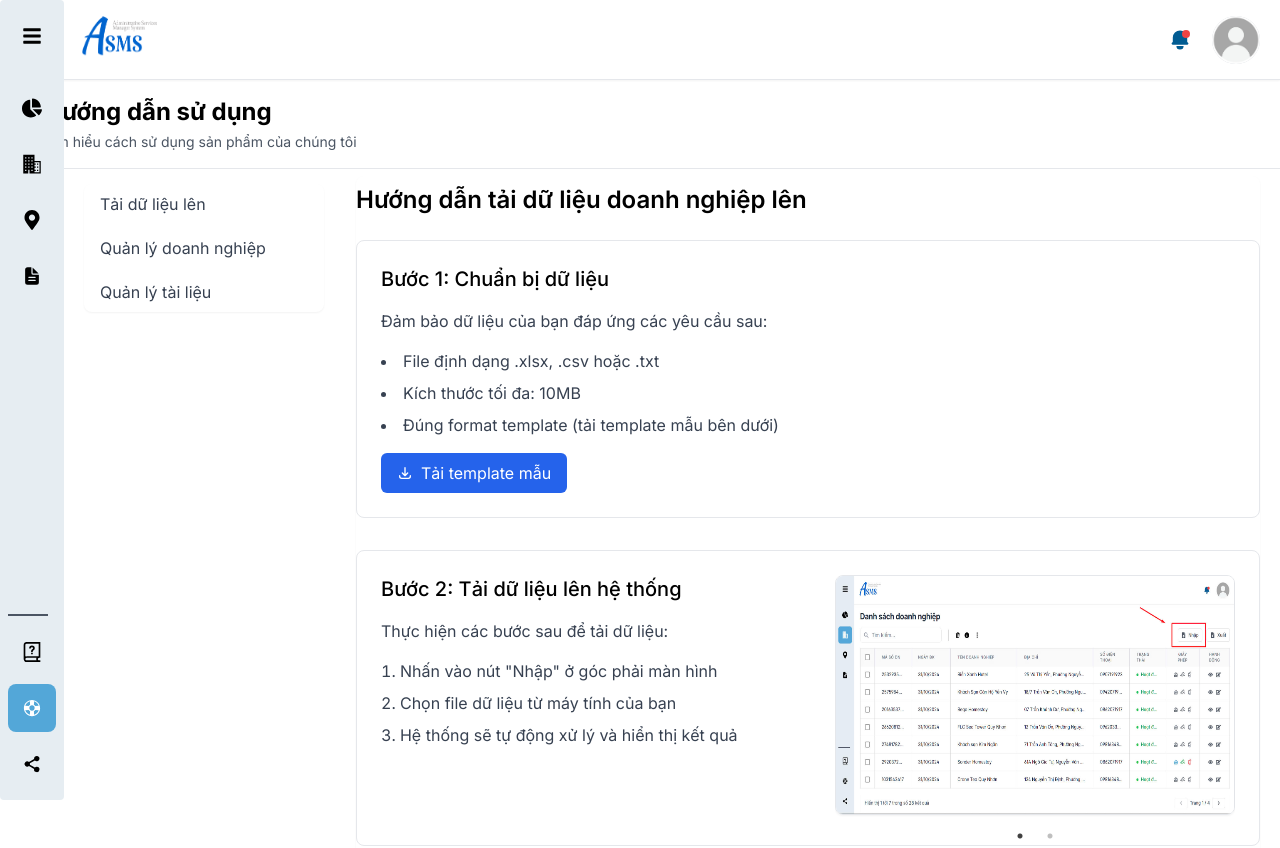
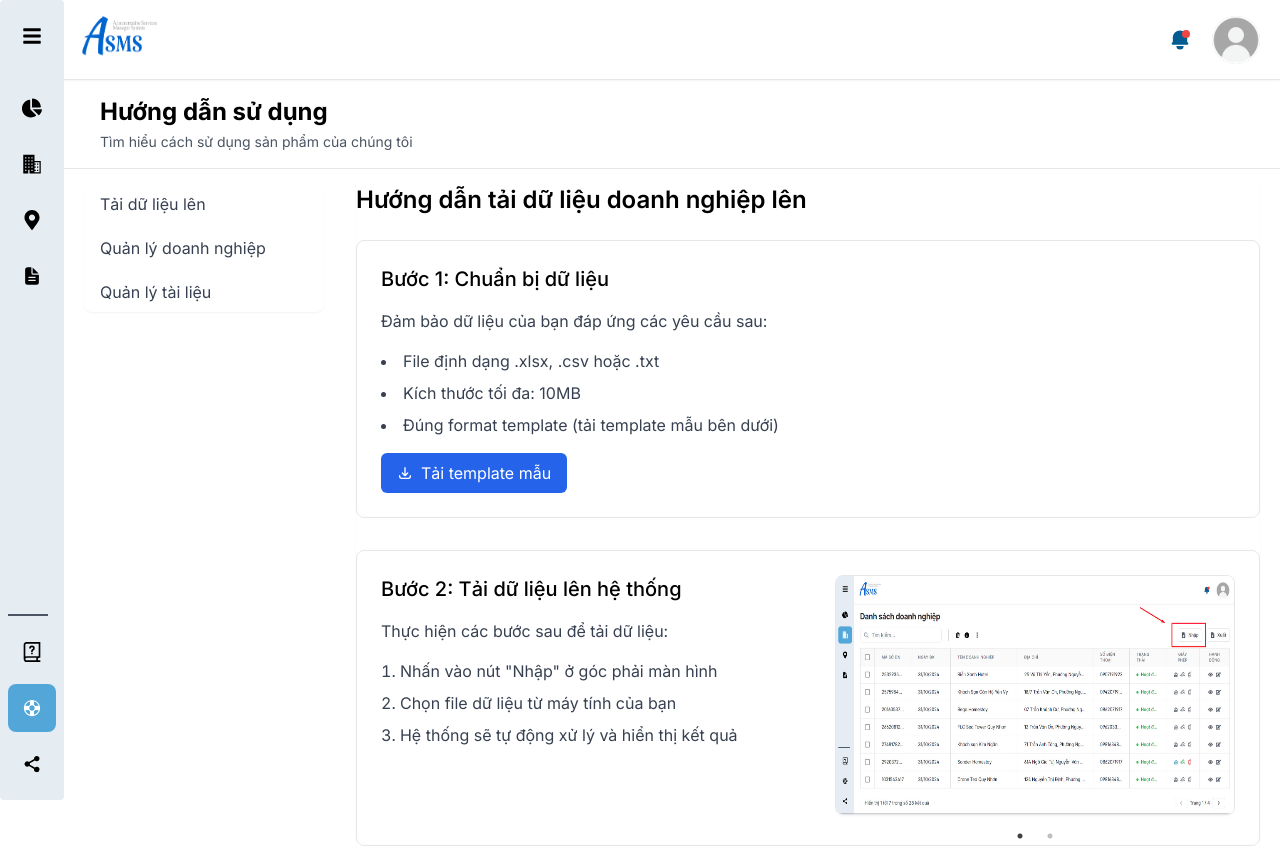
Before and after one commit to xuantruongg03/administrative_service_manager_system_fe, a React (Vite) app: page /docs in a window 1280 px wide. Shown: the top 848 px of the page. Built offline with nearby package versions, Linux system fonts and the light colour scheme.

Commit message:
reponsive for desktop screen

```diff
--- a/src/components/PreviewFile.tsx
+++ b/src/components/PreviewFile.tsx
@@ -75,7 +75,7 @@ function PreviewFile(props: PreviewFileProps) {
                                 onClick={handleViewClick}
                             >
                                 <MdRemoveRedEye className="mr-1 sm:mr-2" />
-                                <span>View</span>
+                                <span>Xem trước</span>
                             </button>
                         </div>
                     )}
--- a/src/components/SideBar.tsx
+++ b/src/components/SideBar.tsx
@@ -106,7 +106,7 @@ function Sidebar() {
                 <div className="w-0.5 h-80  self-center"></div>
                 <div
                     className={`flex flex-col items-center h-full overflow-hidden bg-white transition-all duration-500 ease-in-out ${
-                        isShowBar ? "w-40" : "w-0"
+                        isShowBar ? "w-40 lg:w-60" : "w-0"
                     }`}
                 >
                     <div className="flex items-center justify-center w-full h-[4.7rem]">
--- a/src/pages/Docs.tsx
+++ b/src/pages/Docs.tsx
@@ -5,7 +5,7 @@ function Docs() {
         <div className=" pt-20 ">
             {/* Fixed Header */}
             <div className="fixed top-20 left-7 right-0 bg-white border-b z-20">
-                <div className="max-w-7xl mx-auto px-4 py-4">
+                <div className="ml-14 px-4 py-4">
                     <h1 className="text-xl md:text-2xl font-bold">
                         Hướng dẫn sử dụng
                     </h1>
```
